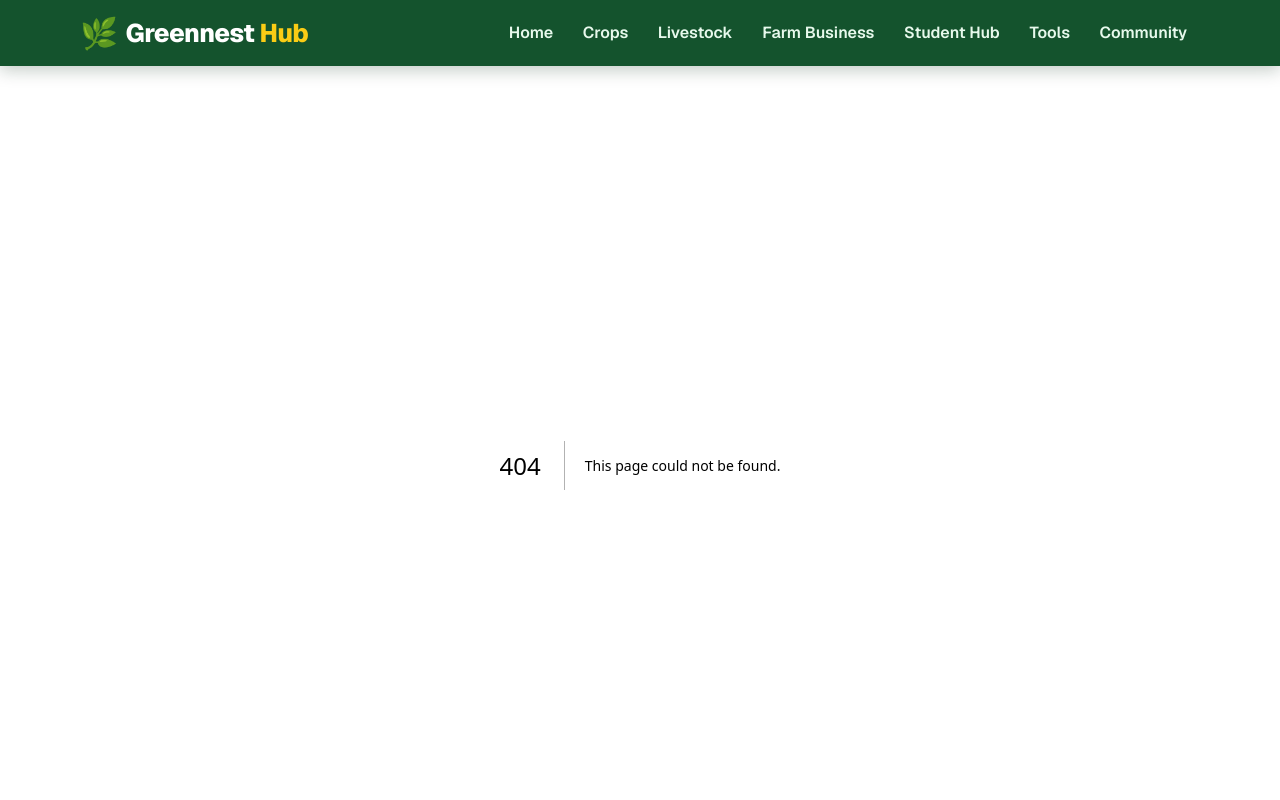
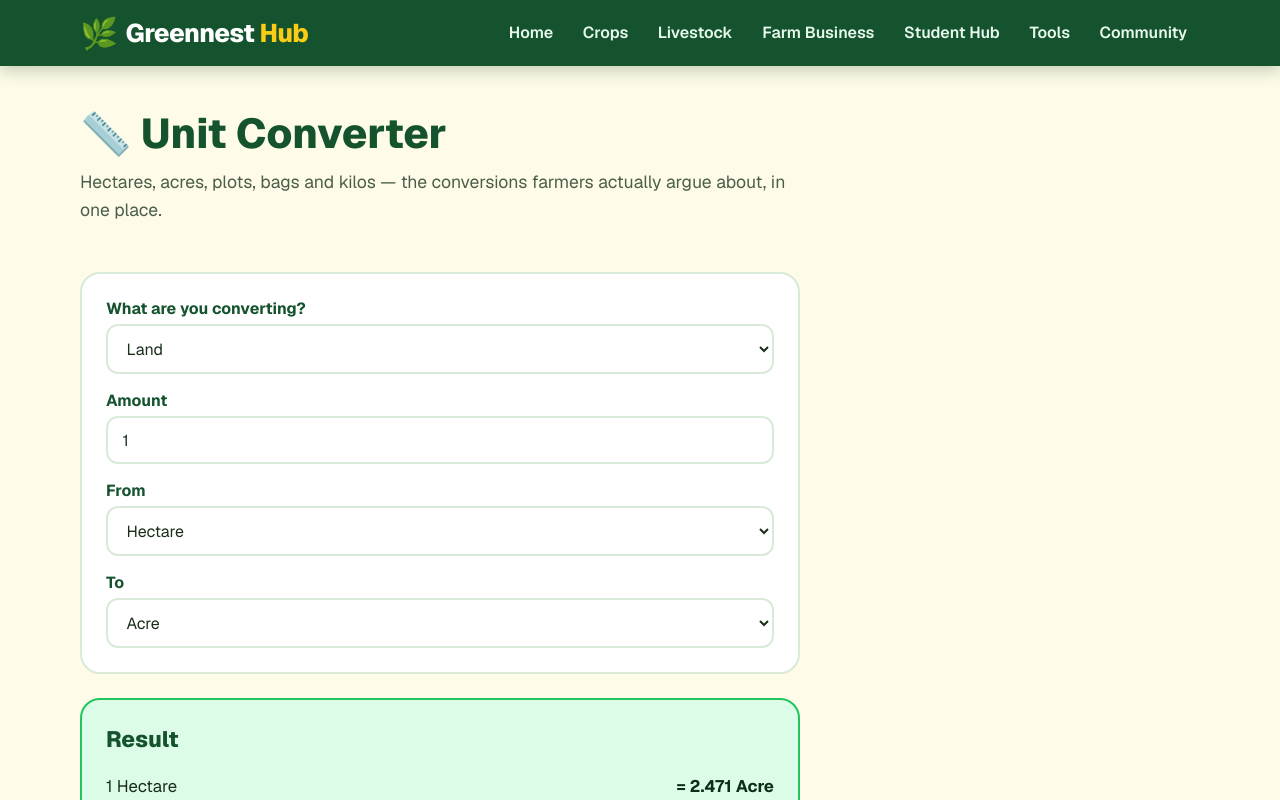
Before and after one commit to JoelionWebDev/greenesthub_news_site, a Next.js app: page /tools/unit-converter in a window 1280 px wide. Before the commit this address had no page. Shown: the top 800 px of the page. Built offline with nearby package versions, Linux system fonts and the light colour scheme.

Commit message:
Rebuild as agricultural platform: new sections, farmer tools, community Q&A, regional market prices (folder: src/app/tools/unit-converter)

```diff
--- /dev/null
+++ b/src/app/tools/unit-converter/page.tsx
@@ -0,0 +1,126 @@
+'use client';
+
+import { useState } from 'react';
+
+type UnitGroup = {
+  label: string;
+  base: string;
+  units: { label: string; factor: number }[];
+};
+
+const GROUPS: UnitGroup[] = [
+  {
+    label: 'Land',
+    base: 'hectare',
+    units: [
+      { label: 'Hectare', factor: 1 },
+      { label: 'Acre', factor: 0.404686 },
+      { label: 'Plot (1/6 acre)', factor: 0.0674477 },
+      { label: 'Square metre', factor: 0.0001 },
+    ],
+  },
+  {
+    label: 'Weight',
+    base: 'kg',
+    units: [
+      { label: 'Kilogram (kg)', factor: 1 },
+      { label: '50kg bag', factor: 50 },
+      { label: '100kg bag', factor: 100 },
+      { label: 'Tonne', factor: 1000 },
+      { label: 'Pound (lb)', factor: 0.453592 },
+    ],
+  },
+  {
+    label: 'Volume',
+    base: 'litre',
+    units: [
+      { label: 'Litre', factor: 1 },
+      { label: 'Gallon', factor: 3.78541 },
+      { label: 'Millilitre (ml)', factor: 0.001 },
+      { label: '20L jerrycan', factor: 20 },
+    ],
+  },
+];
+
+export default function UnitConverterPage() {
+  const [groupIdx, setGroupIdx] = useState(0);
+  const [from, setFrom] = useState(GROUPS[0].units[0].label);
+  const [to, setTo] = useState(GROUPS[0].units[1].label);
+  const [value, setValue] = useState('1');
+
+  const group = GROUPS[groupIdx];
+  const fromUnit = group.units.find((u) => u.label === from) ?? group.units[0];
+  const toUnit = group.units.find((u) => u.label === to) ?? group.units[1];
+  const input = parseFloat(value) || 0;
+  const result = (input * fromUnit.factor) / toUnit.factor;
+
+  return (
+    <div className="wrap">
+      <header className="page-head">
+        <h1>📏 Unit Converter</h1>
+        <p>
+          Hectares, acres, plots, bags and kilos — the conversions farmers actually argue
+          about, in one place.
+        </p>
+      </header>
+      <div className="calc-form">
+        <label>
+          What are you converting?
+          <select
+            value={groupIdx}
+            onChange={(e) => {
+              const next = Number(e.target.value);
+              setGroupIdx(next);
+              setFrom(GROUPS[next].units[0].label);
+              setTo(GROUPS[next].units[1].label);
+            }}
+          >
+            {GROUPS.map((g, i) => (
+              <option key={g.label} value={i}>
+                {g.label}
+              </option>
+            ))}
+          </select>
+        </label>
+        <label>
+          Amount
+          <input type="number" min="0" step="any" value={value} onChange={(e) => setValue(e.target.value)} />
+        </label>
+        <label>
+          From
+          <select value={from} onChange={(e) => setFrom(e.target.value)}>
+            {group.units.map((u) => (
+              <option key={u.label} value={u.label}>
+                {u.label}
+              </option>
+            ))}
+          </select>
+        </label>
+        <label>
+          To
+          <select value={to} onChange={(e) => setTo(e.target.value)}>
+            {group.units.map((u) => (
+              <option key={u.label} value={u.label}>
+                {u.label}
+              </option>
+            ))}
+          </select>
+        </label>
+      </div>
+      <div className="calc-result">
+        <h2>Result</h2>
+        <p className="result-line">
+          <span>
+            {input} {fromUnit.label}
+          </span>
+          <strong>
+            = {result.toLocaleString('en-NG', { maximumFractionDigits: 3 })} {toUnit.label}
+          </strong>
+        </p>
+        <p className="calc-note">
+          1 hectare = 2.47 acres = about 15 plots. 1 acre = 6 plots.
+        </p>
+      </div>
+    </div>
+  );
+}
```
